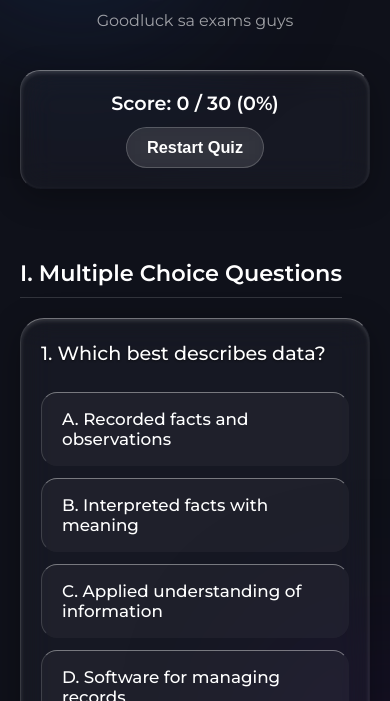
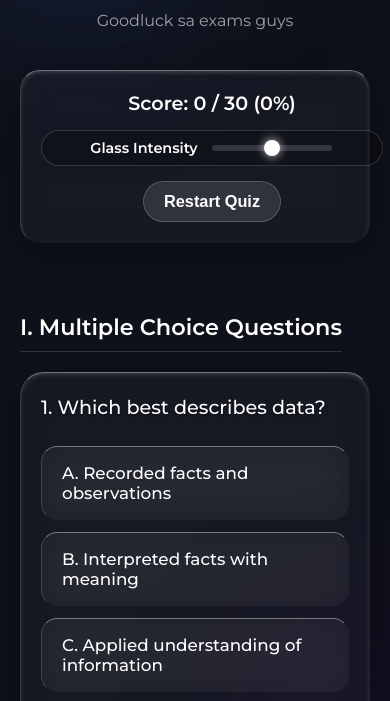
Before and after one commit to yowielheilhei/qcaquiz, a plain HTML site: page index.html in a window 390 px wide. Shown: the part 135-836 px from the top of the page. Drawn offline with Linux system fonts and the light colour scheme.

Commit message:
Update index.html

```diff
--- a/index.html
+++ b/index.html
@@ -8,13 +8,17 @@
     <style>
         /* Base Setup & Liquid Glass Variables */
         :root {
+            /* Dynamic variables updated by JS slider */
+            --glass-blur: 16px;
             --glass-bg: rgba(255, 255, 255, 0.03);
+            --btn-glass-bg: rgba(255, 255, 255, 0.04);
             --glass-border-top: rgba(255, 255, 255, 0.4);
             --glass-border-left: rgba(255, 255, 255, 0.15);
             --glass-border-right: rgba(255, 255, 255, 0.05);
             --glass-shadow: 0 8px 32px 0 rgba(0, 0, 0, 0.3);
             --glass-inner-glow: inset 0 2px 4px rgba(255, 255, 255, 0.15);
 
+            /* Static variables */
             --correct-glow: rgba(46, 204, 113, 0.3);
             --incorrect-glow: rgba(231, 76, 60, 0.3);
             --text-color: #ffffff;
@@ -63,8 +67,8 @@
         /* Reusable Liquid Glass Class */
         .liquid-glass {
             background: var(--glass-bg);
-            backdrop-filter: blur(16px) saturate(120%);
-            -webkit-backdrop-filter: blur(16px) saturate(120%);
+            backdrop-filter: blur(var(--glass-blur)) saturate(120%);
+            -webkit-backdrop-filter: blur(var(--glass-blur)) saturate(120%);
             border-top: 1px solid var(--glass-border-top);
             border-left: 1px solid var(--glass-border-left);
             border-right: 1px solid var(--glass-border-right);
@@ -118,6 +122,46 @@
             z-index: 100;
             margin-bottom: 30px;
             transition: all 0.3s ease;
+            flex-wrap: wrap;
+            gap: 15px;
+        }
+
+        /* Slider Controls Styling */
+        .slider-container {
+            display: flex;
+            align-items: center;
+            gap: 12px;
+            font-size: 0.75em;
+            color: var(--text-color);
+            background: rgba(0, 0, 0, 0.2);
+            padding: 8px 16px;
+            border-radius: 50px;
+            border: 1px solid var(--glass-border-left);
+        }
+
+        .slider-container input[type=range] {
+            -webkit-appearance: none;
+            width: 120px;
+            background: rgba(255,255,255,0.15);
+            border-radius: 10px;
+            height: 6px;
+            outline: none;
+        }
+
+        .slider-container input[type=range]::-webkit-slider-thumb {
+            -webkit-appearance: none;
+            appearance: none;
+            width: 16px;
+            height: 16px;
+            border-radius: 50%;
+            background: #ffffff;
+            cursor: pointer;
+            box-shadow: 0 0 10px rgba(255,255,255,0.8);
+            transition: transform 0.1s;
+        }
+
+        .slider-container input[type=range]::-webkit-slider-thumb:active {
+            transform: scale(1.3);
         }
 
         .restart-btn {
@@ -127,14 +171,13 @@
             padding: 10px 20px;
             font-size: 0.85em;
             font-weight: 600;
-            border-radius: 50px; /* Pill shape */
+            border-radius: 50px;
             cursor: pointer;
             backdrop-filter: blur(10px);
             -webkit-backdrop-filter: blur(10px);
             transition: all 0.2s cubic-bezier(0.25, 0.8, 0.25, 1);
         }
 
-        /* Touch Animation for Restart Button */
         .restart-btn:active {
             transform: scale(0.92);
             background: rgba(255,255,255,0.2);
@@ -164,7 +207,9 @@
 
         /* Liquid Glass Option Buttons */
         .option-btn {
-            background: rgba(255, 255, 255, 0.04);
+            background: var(--btn-glass-bg);
+            backdrop-filter: blur(var(--glass-blur)) saturate(120%);
+            -webkit-backdrop-filter: blur(var(--glass-blur)) saturate(120%);
             border-top: 1px solid var(--glass-border-top);
             border-left: 1px solid var(--glass-border-left);
             border-right: 1px solid transparent;
@@ -180,7 +225,6 @@
             font-family: inherit;
         }
 
-        /* Touch & Hover Animations */
         .option-btn:hover:not(:disabled) {
             background: rgba(255, 255, 255, 0.1);
             transform: translateY(-2px);
@@ -188,7 +232,7 @@
         }
 
         .option-btn:active:not(:disabled) {
-            transform: scale(0.96); /* The fluid touch shrink effect */
+            transform: scale(0.96);
             background: rgba(255, 255, 255, 0.15);
             box-shadow: 0 2px 10px rgba(0,0,0,0.1);
         }
@@ -221,7 +265,7 @@
             margin-top: 20px;
             padding: 20px;
             border-radius: 16px;
-            background: rgba(0, 0, 0, 0.2);
+            background: rgba(0, 0, 0, 0.3);
             border-left: 4px solid #2ecc71;
             animation: slideDown 0.4s cubic-bezier(0.175, 0.885, 0.32, 1.275);
         }
@@ -242,12 +286,15 @@
             to { opacity: 1; transform: translateY(0); }
         }
 
-        @media (max-width: 600px) {
+        @media (max-width: 768px) {
             .score-board {
                 flex-direction: column;
-                gap: 12px;
                 text-align: center;
                 padding: 20px;
+            }
+            .slider-container {
+                width: 100%;
+                justify-content: center;
             }
             .question-card {
                 padding: 20px;
@@ -268,9 +315,15 @@
 
     <div class="quiz-container">
 
-        <!-- Glass Score Board -->
+        <!-- Glass Score Board with Slider -->
         <div class="score-board liquid-glass">
             <span id="score-text">Score: 0 / 0</span>
+
+            <div class="slider-container">
+                <span>Glass Intensity</span>
+                <input type="range" id="intensity-slider" min="0" max="100" value="50">
+            </div>
+
             <button class="restart-btn" onclick="restartQuiz()">Restart Quiz</button>
         </div>
 
@@ -279,6 +332,30 @@
     </div>
 
     <script>
+        // --- Liquid Glass Intensity Slider Logic ---
+        const slider = document.getElementById('intensity-slider');
+
+        function updateGlassIntensity(value) {
+            // value is between 0 and 100. Convert to a 0.0 to 1.0 multiplier
+            const multiplier = value / 50; // At 50 (middle), multiplier is 1.0
+
+            // Map the multiplier to our CSS variables
+            document.documentElement.style.setProperty('--glass-blur', `${16 * multiplier}px`);
+            document.documentElement.style.setProperty('--glass-bg', `rgba(255, 255, 255, ${0.03 * multiplier})`);
+            document.documentElement.style.setProperty('--btn-glass-bg', `rgba(255, 255, 255, ${0.04 * multiplier})`);
+            document.documentElement.style.setProperty('--glass-border-top', `rgba(255, 255, 255, ${Math.min(1, 0.4 * multiplier)})`);
+            document.documentElement.style.setProperty('--glass-border-left', `rgba(255, 255, 255, ${Math.min(1, 0.15 * multiplier)})`);
+            document.documentElement.style.setProperty('--glass-border-right', `rgba(255, 255, 255, ${Math.min(1, 0.05 * multiplier)})`);
+            document.documentElement.style.setProperty('--glass-shadow', `0 8px 32px 0 rgba(0, 0, 0, ${0.3 * multiplier})`);
+            document.documentElement.style.setProperty('--glass-inner-glow', `inset 0 2px 4px rgba(255, 255, 255, ${Math.min(1, 0.15 * multiplier)})`);
+        }
+
+        // Attach event listener to the slider
+        slider.addEventListener('input', (e) => {
+            updateGlassIntensity(e.target.value);
+        });
+
+        // --- Quiz Logic ---
         const mcQuestions = [
             { q: "1. Which best describes data?", ans: "A", exp: "Data refers to raw, unorganized facts and observations that need to be processed.", options: { A: "Recorded facts and observations", B: "Interpreted facts with meaning", C: "Applied understanding of information", D: "Software for managing records" } },
             { q: "2. Does context matter when interpreting data?", ans: "A", exp: "Context provides meaning to raw data, turning it into useful information.", options: { A: "It gives values their meaning", B: "It changes data into hardware", C: "It removes the need for storage", D: "It prevents all data errors" } },
@@ -386,6 +463,8 @@
         }
 
         window.onload = () => {
+            // Initialize initial glass intensity
+            updateGlassIntensity(slider.value);
             createQuiz(mcQuestions, 'mc-container');
             updateScore();
         };
```
